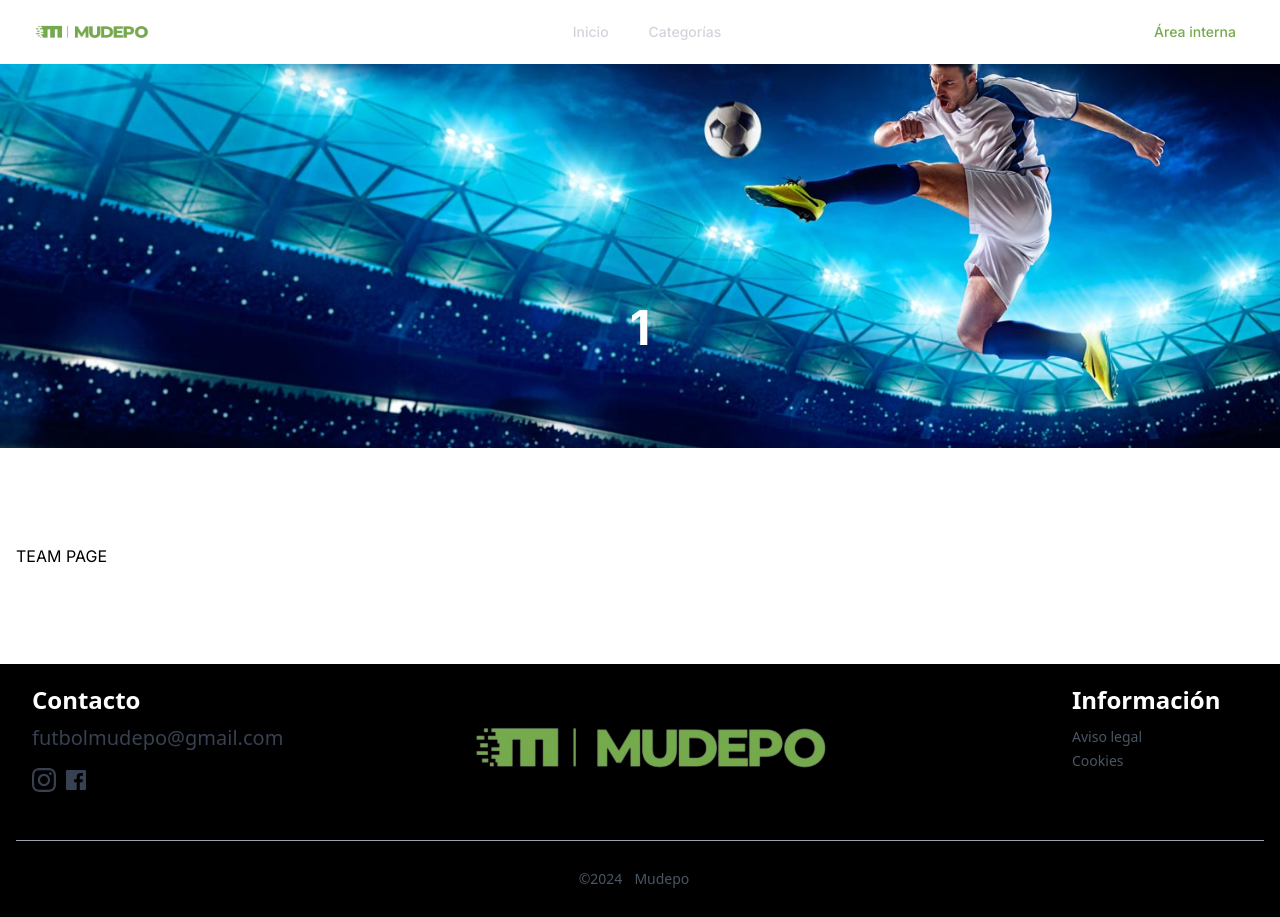
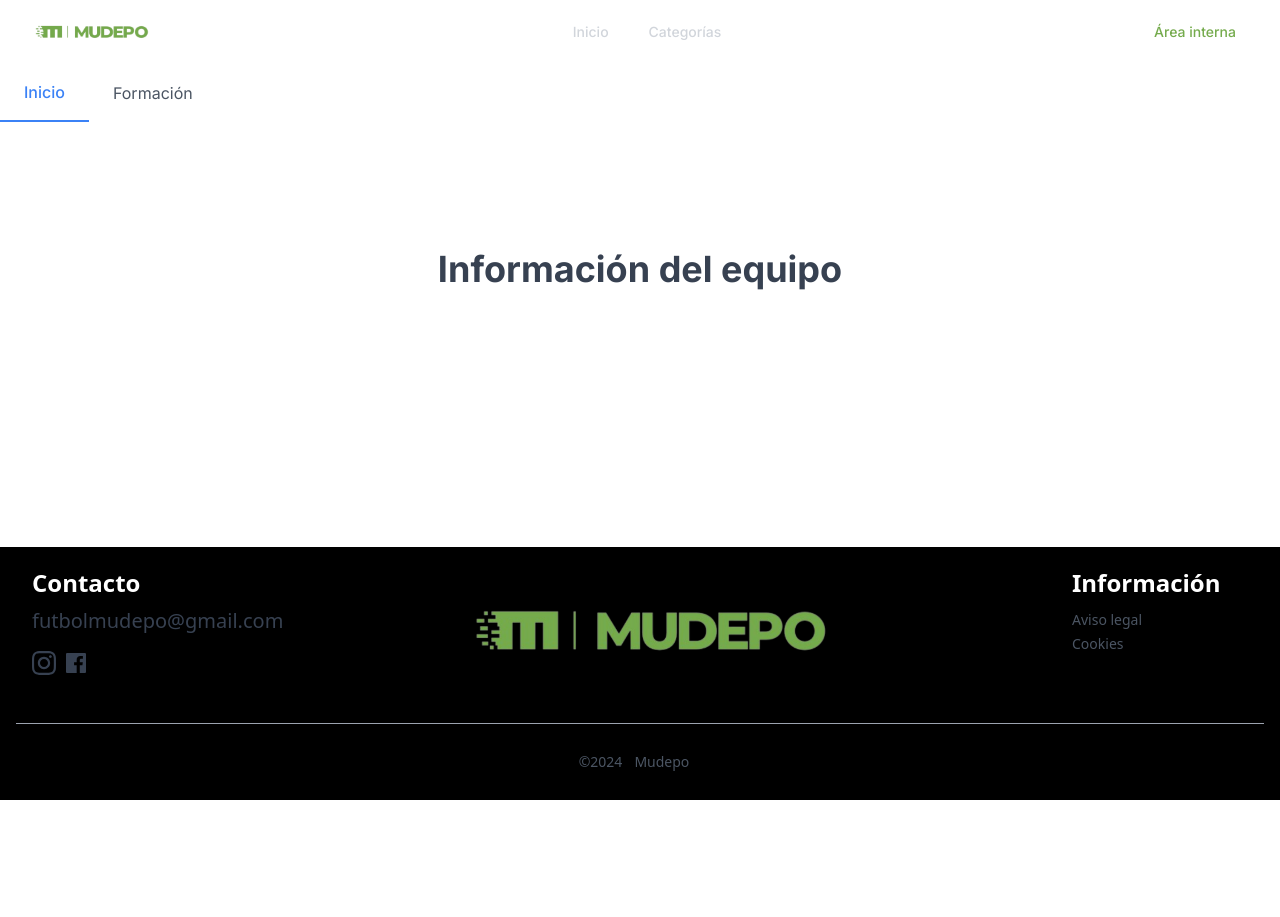
Before and after one commit to DevSBejaranoM/mudepo-frontend, a Next.js app: page /team/1 in a window 1280 px wide. After the commit the page ends 800 px from the top, so only its background shows below. Built offline with nearby package versions, Linux system fonts and the light colour scheme; no server answers.

Commit message:
Team page

```diff
--- /dev/null
+++ b/app/components/CustomTab/index.tsx
@@ -0,0 +1,32 @@
+"use client"
+import { useTeamStore } from "@/app/store/useTeamStore";
+
+interface CustomTabProps {
+  options: string[];
+}
+
+const CustomTab = ({ options }: CustomTabProps) => {
+    const { team, setTeam } = useTeamStore()
+
+  return (
+    <div className="bg-white">
+      <nav className="flex flex-col sm:flex-row">
+        {options.map((option) => (
+          <button
+            key={option}
+            onClick={() => setTeam(option)}
+            className={`py-4 px-6 block hover:text-blue-500 focus:outline-none ${
+              team === option
+                ? "text-blue-500 border-b-2 font-medium border-blue-500"
+                : "text-gray-600"
+            }`}
+          >
+            {option}
+          </button>
+        ))}
+      </nav>
+    </div>
+  );
+};
+
+export default CustomTab;
--- a/app/components/HomeContent/TitleDescription/index.tsx
+++ b/app/components/HomeContent/TitleDescription/index.tsx
@@ -1,16 +1,18 @@
 interface TitleDescriptionProps {
   title: string;
-  description: string;
+  description?: string;
 }
 
 const TitleDescription = ({ title, description }: TitleDescriptionProps) => (
   <header className="text-center mx-auto mt-16 mb-16 md:mb-24 lg:mb-28">
     <h2 className="text-4xl leading-normal mb-2 font-bold text-gray-700">
-      Gestiona como un profesional
+      {title}
     </h2>
-    <span className="font-light">
-      Todos los tipos de organización tienen su sitio en Mudepo
-    </span>
+    {description && (
+      <span className="font-light">
+        {description}
+      </span>
+    )}
   </header>
 );
 
--- /dev/null
+++ b/app/components/TeamContent/FormationContent/index.tsx
@@ -0,0 +1,12 @@
+import TitleDescription from "../../HomeContent/TitleDescription";
+
+const FormationContent = () => {
+  return (
+    <div>
+      <TitleDescription title="Formación del equipo" />
+      <a href="https://www.realmadrid.com/es-ES/futbol/primer-equipo-masculino/plantilla" target="_blank">Idea para la formación</a>
+    </div>
+  );
+};
+
+export default FormationContent;
--- /dev/null
+++ b/app/components/TeamContent/InformationContent/index.tsx
@@ -0,0 +1,11 @@
+import TitleDescription from "../../HomeContent/TitleDescription";
+
+const InformationContent = () => {
+  return (
+    <div>
+      <TitleDescription title="Información del equipo" />
+    </div>
+  );
+};
+
+export default InformationContent;
--- /dev/null
+++ b/app/components/TeamContent/index.tsx
@@ -0,0 +1,17 @@
+"use client"
+import { useTeamStore } from "@/app/store/useTeamStore";
+import FormationContent from "./FormationContent";
+import InformationContent from "./InformationContent";
+
+const TeamContent = () => {
+  const { team } = useTeamStore();
+
+  return (
+    <div>
+      {team === "Inicio" && <InformationContent />}
+      {team === "Formación" && <FormationContent />}
+    </div>
+  );
+};
+
+export default TeamContent;
--- /dev/null
+++ b/app/store/useTeamStore.ts
@@ -0,0 +1,11 @@
+import { create } from "zustand"
+
+type TeamStore = {
+  team: string
+  setTeam: (team: string) => void
+}
+
+export const useTeamStore = create<TeamStore>((set) => ({
+  team: "Inicio",
+  setTeam: (team) => set({ team }),
+}))
--- a/app/team/[id]/page.tsx
+++ b/app/team/[id]/page.tsx
@@ -1,4 +1,6 @@
+import CustomTab from "@/app/components/CustomTab";
 import MainSection from "@/app/components/MainSection";
+import TeamContent from "@/app/components/TeamContent";
 
 interface Team {
   id: string;
@@ -17,9 +19,10 @@ const TeamPage = async ({ params }: { params: { id: string } }) => {
 
   return (
     <div>
-      <MainSection image={"/images/header-background.jpg"} title={team.id} />
-      <section className="mx-auto my-20 p-4 lg:h-auto items-center justify-center">
-        TEAM PAGE
+      {/* <MainSection image={"/images/header-background.jpg"} title={team.id} /> */}
+      <CustomTab options={["Inicio", "Formación"]} />
+      <section className="mx-auto my-10 p-4 lg:h-auto items-center justify-center">
+        <TeamContent />
       </section>
     </div>
   );
--- /dev/null
+++ b/app/types/teamContent.ts
@@ -0,0 +1,13 @@
+export interface Player {
+  id: string;
+  name: string;
+  position: string;
+  image: string;
+  percentage: number;
+  status?: "injured" | "yellow-card" | "red-card";
+}
+
+export interface Formation {
+  name: string;
+  positions: string[];
+}
```
